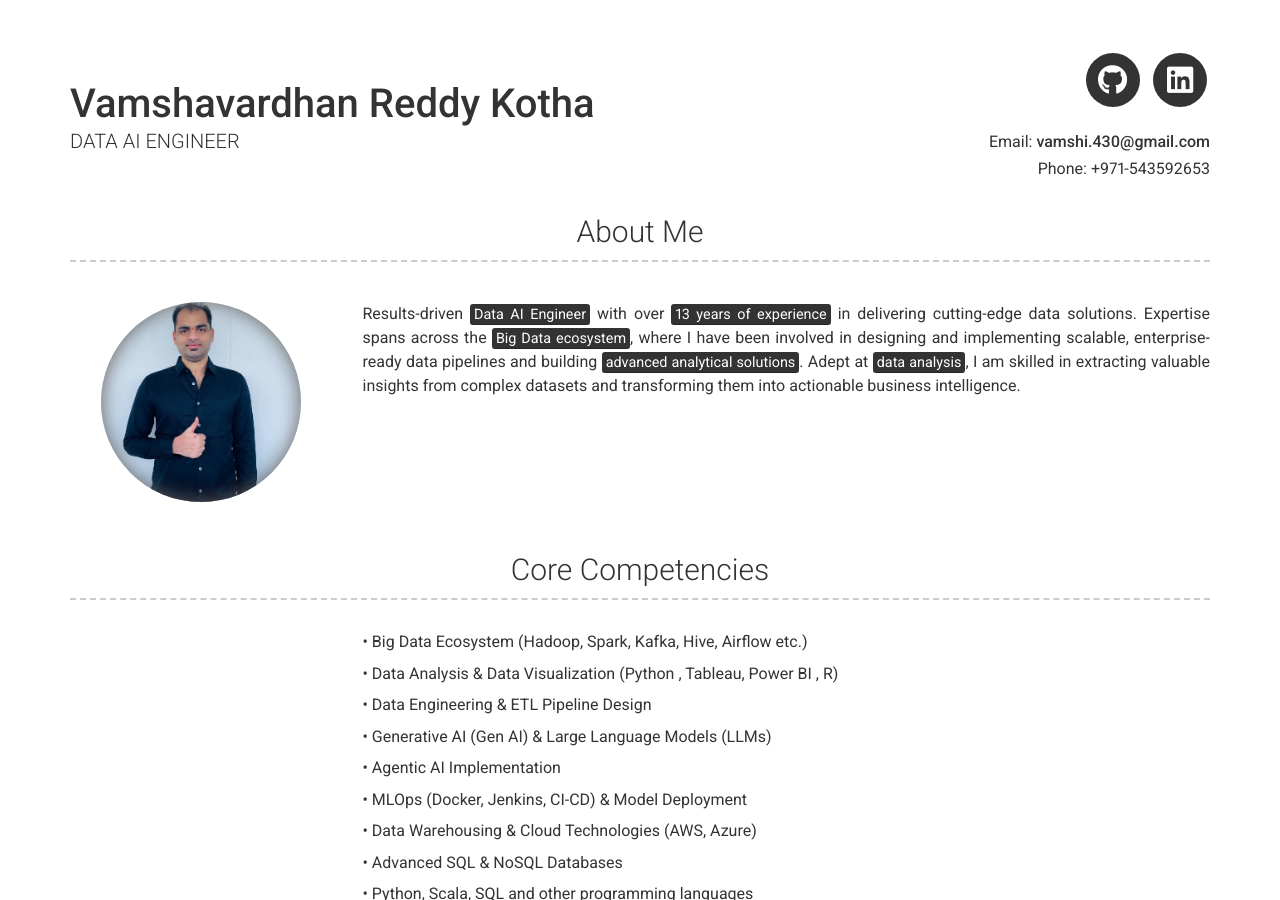
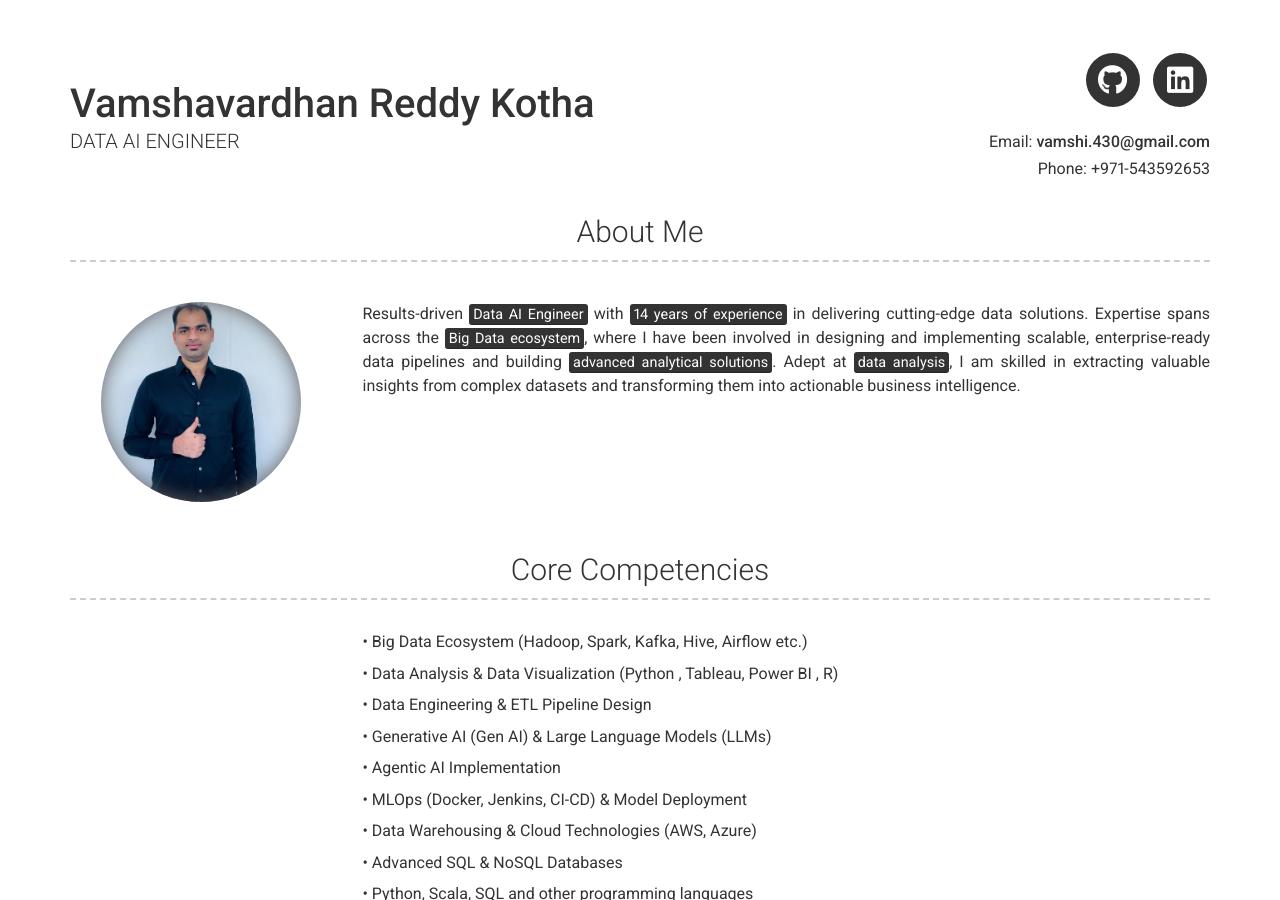
Before and after one commit to vamsha/portfolio, a Jekyll site: the page built from index.md, in a window 1280 px wide and 900 px high. Built offline with Jekyll 4.4.1, drawn with Linux system fonts in a browser that asks for light colours; nearby versions of some CDN libraries.

Commit message:
modified experience

```diff
--- a/_config.yml
+++ b/_config.yml
@@ -52,7 +52,7 @@ linkedin_username: vamshavardhan-reddy
 # about_title: About Me (Use this to override about section title)
 about_profile_image: /assets/images/proile.jpeg
 about_content: | # this will include new lines to allow paragraphs
-  Results-driven <mark>Data AI Engineer</mark> with over <mark>13 years of experience</mark> in delivering cutting-edge data solutions.
+  Results-driven <mark>Data AI Engineer</mark> with <mark>14 years of experience</mark> in delivering cutting-edge data solutions.
   Expertise spans across the <mark>Big Data ecosystem</mark>, where I have been involved in designing and implementing scalable, enterprise-ready data pipelines and building <mark>advanced analytical solutions</mark>.
   Adept at <mark>data analysis</mark>, I am skilled in extracting valuable insights from complex datasets and transforming them into actionable business intelligence.
 
```
